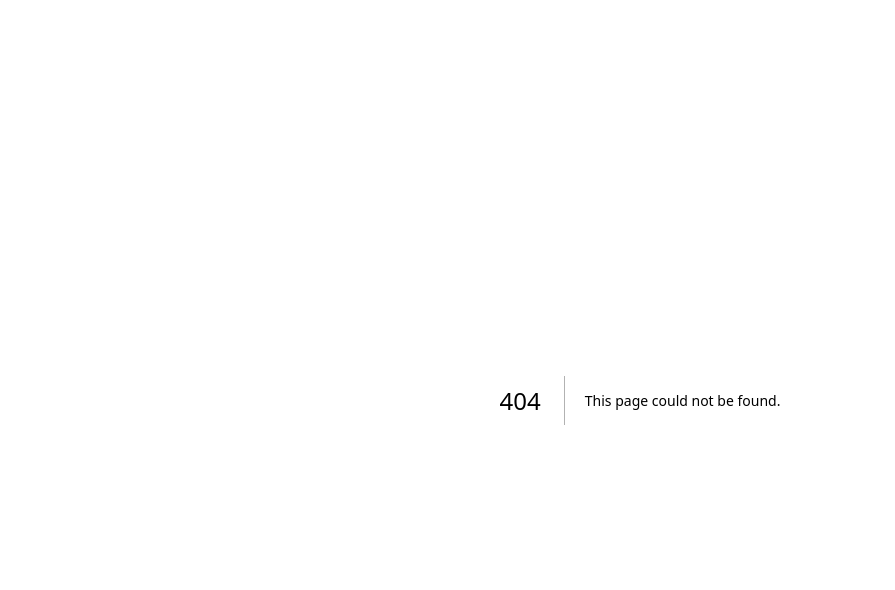
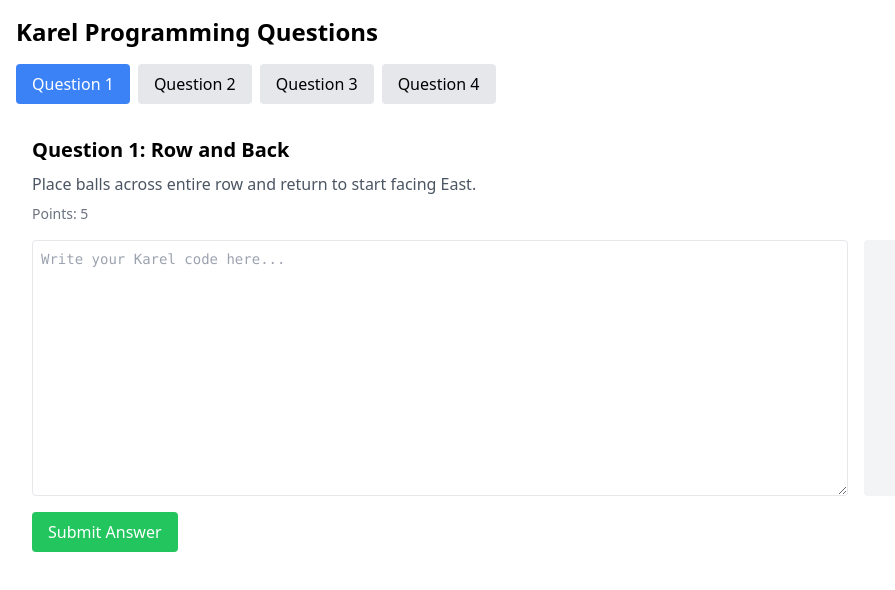
Before and after one commit to sjmc-IT-assessments/gr8-karel, a Next.js app: page /karel-practical in a window 1280 px wide. Before the commit this address had no page. Shown: the top 590 px of the page, without its empty margins (0-895 px from the left). Built offline with nearby package versions, Linux system fonts and the light colour scheme.

Commit message:
V5 karel added

```diff
--- /dev/null
+++ b/src/components/KarelSection/index.tsx
@@ -0,0 +1,221 @@
+import React, { useState } from 'react';
+import { DndContext, DragEndEvent, useDraggable } from '@dnd-kit/core';
+
+// Add DraggableBlock component
+const DraggableBlock = ({ id, children, color }: { id: string; children: React.ReactNode; color: string }) => {
+  const { attributes, listeners, setNodeRef } = useDraggable({
+    id: id
+  });
+
+  return (
+    <div
+      ref={setNodeRef}
+      {...listeners}
+      {...attributes}
+      className={`${color} p-2 rounded mb-2 cursor-move text-sm font-mono`}
+    >
+      {children}
+    </div>
+  );
+};
+
+const categories = [
+  {
+    name: 'Commands',
+    color: 'bg-red-200',
+    blocks: [
+      { id: 'move', label: 'move();' },
+      { id: 'turnLeft', label: 'turnLeft();' },
+      { id: 'putBall', label: 'putBall();' },
+      { id: 'takeBall', label: 'takeBall();' },
+      { id: 'turnRight', label: 'turnRight();' },
+      { id: 'turnAround', label: 'turnAround();' }
+    ]
+  },
+  {
+    name: 'Control flow',
+    color: 'bg-yellow-100',
+    blocks: [
+      { id: 'for', label: 'for (var i = 0; i < 5; i++) {' },
+      { id: 'while', label: 'while (yourCondition) {' }
+    ]
+  },
+  {
+    name: 'Functions',
+    color: 'bg-purple-200',
+    blocks: [
+      { id: 'function', label: 'function yourFunctionName() {' },
+      { id: 'closeBrace', label: '}' }
+    ]
+  },
+  {
+    name: 'Conditions',
+    color: 'bg-teal-200',
+    blocks: [
+      { id: 'frontIsClear', label: 'frontIsClear()' },
+      { id: 'ballsPresent', label: 'ballsPresent()' },
+      { id: 'facingNorth', label: 'facingNorth()' }
+    ]
+  }
+];
+
+const KarelInterface = () => {
+  const [activeTab, setActiveTab] = useState('Commands');
+  const [code, setCode] = useState([]);
+  const [karel, setKarel] = useState({
+    x: 0,
+    y: 0,
+    direction: 0, // 0=east, 1=north, 2=west, 3=south
+    world: Array(10).fill(null).map(() => Array(10).fill(false))
+  });
+
+  const executeCommand = (cmd) => {
+    setKarel(prev => {
+      const next = {
+        ...prev,
+        world: prev.world.map(row => [...row])
+      };
+
+      switch(cmd) {
+        case 'move();':
+          const dx = [1, 0, -1, 0][prev.direction];
+          const dy = [0, -1, 0, 1][prev.direction];
+          const newX = prev.x + dx;
+          const newY = prev.y + dy;
+          if (newX >= 0 && newX < 10 && newY >= 0 && newY < 10) {
+            next.x = newX;
+            next.y = newY;
+          }
+          break;
+        case 'turnLeft();':
+          next.direction = (prev.direction + 1) % 4;
+          break;
+        case 'putBall();':
+          next.world[prev.y][prev.x] = true;
+          break;
+        case 'takeBall();':
+          next.world[prev.y][prev.x] = false;
+          break;
+      }
+      return next;
+    });
+  };
+
+  const handleDragEnd = (event: DragEndEvent) => {
+    const block = categories
+      .find(cat => cat.blocks.find(b => b.id === event.active.id))
+      ?.blocks.find(b => b.id === event.active.id);
+
+    if (block) {
+      setCode(prev => [...prev, block.label]);
+    }
+  };
+
+  const runCode = () => {
+    setKarel({
+      x: 0,
+      y: 0,
+      direction: 0,
+      world: Array(10).fill(null).map(() => Array(10).fill(false))
+    });
+
+    code.forEach((cmd, i) => {
+      setTimeout(() => executeCommand(cmd), i * 500);
+    });
+  };
+
+  return (
+    <DndContext onDragEnd={handleDragEnd}>
+      <div className="flex h-screen">
+        {/* Left: Commands */}
+        <div className="w-64 bg-white border-r">
+          <div className="flex border-b">
+            {categories.map(cat => (
+              <button
+                key={cat.name}
+                onClick={() => setActiveTab(cat.name)}
+                className={`px-4 py-2 ${activeTab === cat.name ? cat.color : ''}`}
+              >
+                {cat.name}
+              </button>
+            ))}
+          </div>
+          <div className="p-4">
+            {categories
+              .find(cat => cat.name === activeTab)
+              ?.blocks.map(block => (
+                <DraggableBlock
+                  key={block.id}
+                  id={block.id}
+                  color={categories.find(cat => cat.name === activeTab)?.color}
+                >
+                  {block.label}
+                </DraggableBlock>
+              ))}
+          </div>
+        </div>
+
+        {/* Middle: Code */}
+        <div className="flex-1 bg-white border-r p-4">
+          <div className="bg-gray-50 p-4 rounded h-full font-mono">
+            {code.map((line, i) => (
+              <div key={i} className="flex items-center gap-2">
+                <span className="text-gray-400">{i + 1}</span>
+                <span>{line}</span>
+                <button
+                  onClick={() => setCode(code.filter((_, idx) => idx !== i))}
+                  className="text-red-500 ml-auto"
+                >
+                  ×
+                </button>
+              </div>
+            ))}
+          </div>
+        </div>
+
+        {/* Right: Karel World */}
+        <div className="w-96 p-4">
+          <div className="grid grid-cols-10 gap-px bg-gray-200 border rounded">
+            {karel.world.map((row, y) =>
+              row.map((hasBall, x) => (
+                <div key={`${x}-${y}`} className="aspect-square bg-white relative">
+                  <div className="absolute inset-0 flex items-center justify-center">
+                    <div className="w-1 h-1 bg-gray-300 rounded-full" />
+                  </div>
+                  {hasBall && (
+                    <div className="absolute inset-2 rounded-full bg-blue-500" />
+                  )}
+                  {karel.x === x && karel.y === y && (
+                    <div
+                      className="absolute inset-1 bg-amber-700"
+                      style={{
+                        transform: `rotate(${karel.direction * 90}deg)`,
+                        clipPath: 'polygon(0 25%, 75% 25%, 75% 0%, 100% 50%, 75% 100%, 75% 75%, 0 75%)'
+                      }}
+                    />
+                  )}
+                </div>
+              ))
+            )}
+          </div>
+          <div className="mt-4 flex gap-2">
+            <button
+              onClick={runCode}
+              className="px-4 py-2 bg-green-500 text-white rounded"
+            >
+              Run
+            </button>
+            <button
+              onClick={() => setCode([])}
+              className="px-4 py-2 bg-gray-500 text-white rounded"
+            >
+              Clear
+            </button>
+          </div>
+        </div>
+      </div>
+    </DndContext>
+  );
+};
+
+export default KarelInterface;
--- a/src/pages/index.tsx
+++ b/src/pages/index.tsx
@@ -3,8 +3,7 @@ import QuizSection from '@/components/QuizSection';
 
 export default function Home() {
   return (
-    <div>
-      <h1>Grade 8 Karel Assessment</h1>
+    <div className="min-h-screen bg-gray-200 p-8">
       <QuizSection />
     </div>
   );
--- /dev/null
+++ b/src/pages/karel-practical.tsx
@@ -0,0 +1,101 @@
+import React, { useState } from 'react';
+
+const questions = [
+  {
+    id: 1,
+    title: 'Question 1: Row and Back',
+    description: 'Place balls across entire row and return to start facing East.',
+    points: 5,
+    tests: ['All spaces have balls', 'Karel at start', 'Karel facing East'],
+    startState: {
+      worldSize: { width: 8, height: 1 },
+      karelPos: { x: 0, y: 0, dir: 'east' }
+    }
+  },
+  {
+    id: 2,
+    title: 'Question 2: Opposite Squares',
+    description: 'Draw squares at both ends. Work in any size world (min 4x2).',
+    points: 5,
+    tests: ['Squares drawn correctly', 'Works in different sizes', 'End position correct'],
+    startState: {
+      worldSize: { width: 8, height: 4 },
+      karelPos: { x: 0, y: 0, dir: 'east' }
+    }
+  },
+  {
+    id: 3,
+    title: 'Question 3: K for Karel',
+    description: 'Draw a K shape with balls and return to start.',
+    points: 5,
+    tests: ['K pattern correct', 'Returns to start', 'Uses functions'],
+    startState: {
+      worldSize: { width: 10, height: 10 },
+      karelPos: { x: 0, y: 0, dir: 'east' }
+    }
+  },
+  {
+    id: 4,
+    title: 'Question 4: Target Pattern',
+    description: 'Find random ball location and create cross pattern from that point.',
+    points: 5,
+    tests: ['Finds ball', 'Creates cross pattern', 'Ends at ball facing East'],
+    startState: {
+      worldSize: { width: 8, height: 8 },
+      karelPos: { x: 0, y: 0, dir: 'east' }
+    }
+  }
+];
+
+export default function KarelQuestions() {
+  const [currentQuestion, setCurrentQuestion] = useState(0);
+  const [code, setCode] = useState('');
+
+  return (
+    <div className="p-4">
+      <h1 className="text-2xl font-bold mb-4">Karel Programming Questions</h1>
+
+      {/* Question Navigation */}
+      <div className="flex gap-2 mb-4">
+        {questions.map((q, i) => (
+          <button
+            key={q.id}
+            onClick={() => setCurrentQuestion(i)}
+            className={`px-4 py-2 rounded ${
+              i === currentQuestion ? 'bg-blue-500 text-white' : 'bg-gray-200'
+            }`}
+          >
+            Question {i + 1}
+          </button>
+        ))}
+      </div>
+
+      {/* Current Question */}
+      <div className="bg-white rounded-lg p-4 mb-4">
+        <h2 className="text-xl font-bold mb-2">{questions[currentQuestion].title}</h2>
+        <p className="text-gray-600 mb-2">{questions[currentQuestion].description}</p>
+        <p className="text-sm text-gray-500">Points: {questions[currentQuestion].points}</p>
+
+        {/* Add Karel interface here */}
+        <div className="mt-4 flex gap-4">
+          <textarea
+            value={code}
+            onChange={(e) => setCode(e.target.value)}
+            className="flex-1 h-64 p-2 font-mono text-sm border rounded"
+            placeholder="Write your Karel code here..."
+          />
+          <div className="w-96 bg-gray-100 rounded p-2">
+            {/* Karel world preview will go here */}
+          </div>
+        </div>
+
+        <button
+          onClick={() => {/* Submit logic */}}
+          className="mt-4 px-4 py-2 bg-green-500 text-white rounded"
+        >
+          Submit Answer
+        </button>
+      </div>
+    </div>
+  );
+}
```
